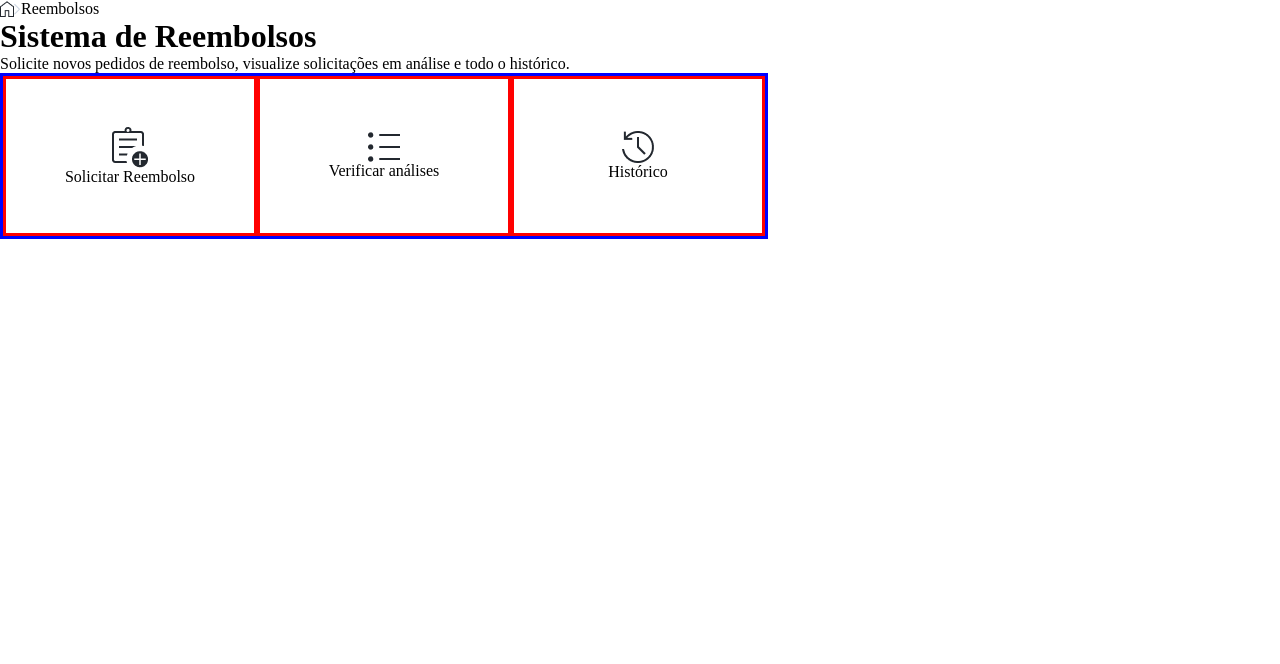
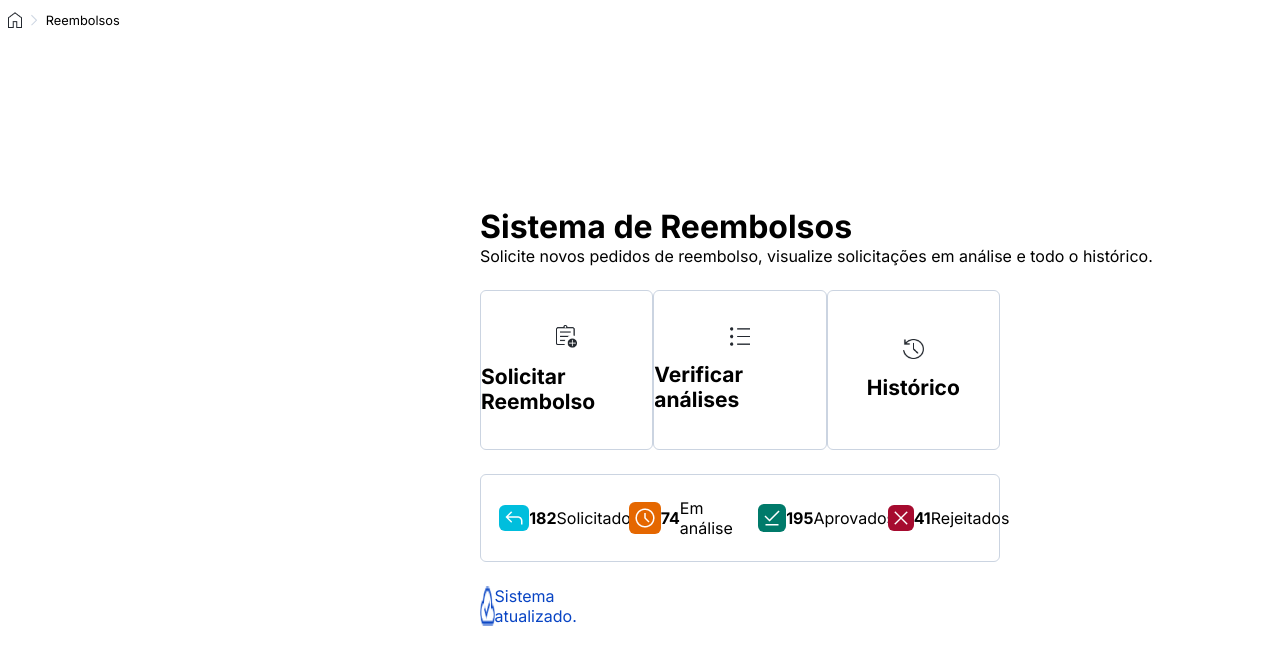
Before and after one commit to luanapalmeira/sispar, a React (Vite) app: page /reembolsos in a window 1280 px wide. Shown: the top 664 px of the page. Built offline with nearby package versions, Linux system fonts and the light colour scheme.

Commit message:
Finalizando a tela de reembolso

```diff
--- a/src/components/login/Login.jsx
+++ b/src/components/login/Login.jsx
@@ -11,7 +11,7 @@ function Login() {
 
     return (
         <>
-            <main className={styles.divisaoDeContainers}>
+            <main className={styles.mainLogin}>
                 <section className={styles.containerImagemLogin}></section>
 
                 <section className={styles.containerForm}>
--- a/src/components/login/Login.module.scss
+++ b/src/components/login/Login.module.scss
@@ -1,4 +1,4 @@
-.divisaoDeContainers {
+.mainLogin {
     display: flex;
 
     .containerImagemLogin {
--- a/src/components/reembolsos/Reembolsos.jsx
+++ b/src/components/reembolsos/Reembolsos.jsx
@@ -19,13 +19,14 @@ function Reembolsos() {
                 <p>Reembolsos</p>
             </header>
 
-            <main className={styles.containerReembolso}>
+            <main className={styles.mainReembolso}>
+                <section className={styles.centralizar}>
                     <h1>Sistema de Reembolsos</h1>
                     <p>Solicite novos pedidos de reembolso, visualize solicitações em análise e todo o histórico.</p>
 
                     <section className={styles.containerCards}>
                         <article className={styles.card}>
-                        <img src={SolicitarReembolso} alt="ícone de uma prancheta com um sinal de somar" />
+                            <img src={SolicitarReembolso} alt="ícone de uma prancheta com um sinal de somar ao lado" />
                             <p>Solicitar Reembolso</p>
                         </article>
 
@@ -35,9 +36,41 @@ function Reembolsos() {
                         </article>
 
                         <article className={styles.card}>
-                        <img src={SolicitarHistorico} alt="ícone de um relógio" />
+                            <img src={SolicitarHistorico} alt="ícone de um relógio em formato de seta de recarregamento" />
                             <p>Histórico</p>
                         </article>
+                    </section>
+
+                    <section className={styles.containerStatus}>
+                        <div>
+                            <img className={styles.img1} src={NumeroSolicitados} alt="ícone de seta para a esquerda" />
+                            <h2>182</h2>
+                            <p>Solicitados</p>
+                        </div>
+
+                        <div>
+                            <img className={styles.img2} src={NumeroAnalises} alt="ícone de relógio" />
+                            <h2>74</h2>
+                            <p>Em análise</p>
+                        </div>
+
+                        <div>
+                            <img className={styles.img3} src={NumeroAprovados} alt="ícone de verificado com uma barra embaixo" />
+                            <h2>195</h2>
+                            <p>Aprovados</p>
+                        </div>
+
+                        <div>
+                            <img className={styles.img4} src={NumeroRejeitados} alt="ícone de x" />
+                            <h2>41</h2>
+                            <p>Rejeitados</p>
+                        </div>
+                    </section>
+
+                    <section className={styles.containerSistema}>
+                        <img src={Sistema} alt="ícone de nuvem com um sinal de verificado dentro" />
+                        <p>Sistema atualizado.</p>
+                    </section>
                 </section>
             </main>
         </>
--- a/src/components/reembolsos/Reembolsos.module.scss
+++ b/src/components/reembolsos/Reembolsos.module.scss
@@ -1,32 +1,141 @@
 header {
     display: flex;
-    justify-content: space-between;
+    justify-content: space-evenly;
     align-items: center;
-    width: 7vw;
+    width: 10%;
+    height: 5vh;
 
     p {
-        font-size: 1rem;
+        font-size: 0.8rem;
+        font-family: "Inter";
     }
 }
 
-.containerReembolso {
-    display: flex;
-    flex-direction: column;
+.mainReembolso {
+    height: 95vh;
+    font-family: "Inter";
 
-    .containerCards {
-        border: solid blue;
-        display: flex;
-        justify-content: space-between;
-        width: 60%;
-    }
-
-    .card {
-        width: 20vw;
-        height: 20vh;
-        border: solid red;
+    .centralizar {
+        width: 100%;
+        height: 94vh;
         display: flex;
         flex-direction: column;
-        align-items: center;
         justify-content: center;
+        padding-left: 30rem;
+
+        h1 {
+            font-size: 2rem;
+            font-weight: 700;
+            color: #000000;
+        }
+
+        p {
+            font-size: 1rem;
+            font-weight: 400;
+            color: #000000;
+        }
+
+        .containerCards {
+            display: flex;
+            justify-content: space-between;
+            align-items: center;
+            width: 65%;
+            height: 26vh;
+
+            .card {
+                width: 15vw;
+                height: 20vh;
+                border: 0.8px solid #CBD4E1;
+                display: flex;
+                flex-direction: column;
+                align-items: center;
+                justify-content: center;
+                border-radius: 6px;
+
+                img {
+                    width: 12%;
+                }
+
+                p {
+                    font-size: 1.313rem;
+                    font-weight: 700;
+                    color: #000000;
+                    padding-top: 1rem;
+                }
+            }
+        }
+
+        .containerStatus {
+            width: 65%;
+            height: 11vh;
+            border: 0.8px solid #CBD4E1;
+            border-radius: 6px;
+            display: flex;
+            justify-content: space-around;
+            align-items: center;
+
+            div {
+                display: flex;
+                justify-content: space-evenly;
+                align-items: center;
+                width: 18%;
+                height: 8vh;
+
+                .img1 {
+                    background-color: #00BEDD;
+                    border-radius: 6px;
+                    padding: 6px;
+
+                }
+
+                .img2 {
+                    background-color: #E56700;
+                    border-radius: 6px;
+                    padding: 6px;
+                }
+
+                .img3 {
+                    background-color: #007A6A;
+                    border-radius: 6px;
+                    padding: 6px;
+                }
+
+                .img4 {
+                    background-color: #A60B2F;
+                    border-radius: 6px;
+                    padding: 6px;
+                }
+
+                h2 {
+                    font-size: 1rem;
+                    font-weight: 700;
+                    color: #000000;
+                }
+
+                p {
+                    font-size: 1rem;
+                    font-weight: 400;
+                    color: #000000;
+                }
+            }
+        }
+
+        .containerSistema {
+            display: flex;
+            width: 13%;
+            justify-content: space-between;
+            margin-top: 1.5rem;
+
+            img {
+                width: 14%;
+            }
+
+            p {
+                font-size: 1rem;
+                font-weight: 400;
+                color: #0844C4;
+            }
+        }
+
     }
 }
```
Lines whose indentation alone changed are shown as unchanged.
